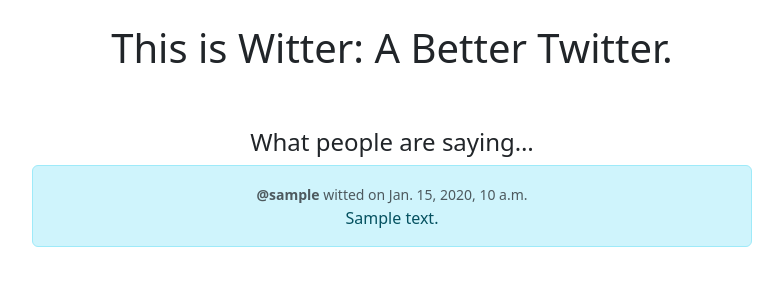
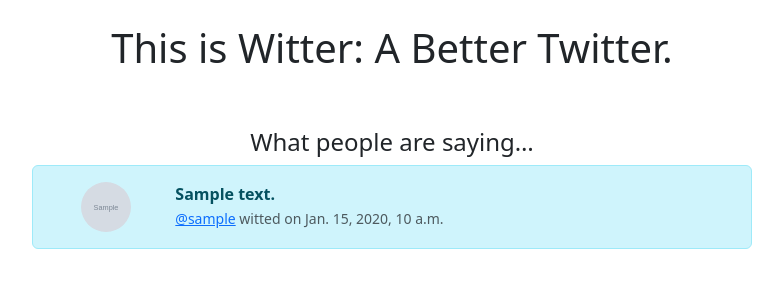
Before and after one commit to chriseborowski/witter, a Django app: page / in a window 1280 px wide. Shown: the part 56-356 px from the top of the page, without its empty margins (62-845 px from the left). Run offline with Django 5.2, Linux system fonts and the light colour scheme; tables that the repository leaves empty hold one stand-in row (values such as "Sample post"); grey boxes marked "Sample" are stand-in pictures.

Commit message:
Add logic to display profile pictures for all users alongside alt/title text for pictures and profile links

```diff
--- a/social/witter/templates/home.html
+++ b/social/witter/templates/home.html
@@ -1,4 +1,5 @@
 {% extends "base.html" %}
+{% load static %}
 
 {% block content %}
 
@@ -12,12 +13,35 @@
 
 {% for witt in witts %}
 
-  <div class="alert alert-info" role="alert">
-    <small class="text-muted">
-      <b>@{{ witt.user.username }}</b> witted on {{ witt.created_at}} <br>
-    </small>
-    {{ witt.body }}
-  </div>
+<div class="alert alert-info" role="alert">
+            <div class="container">
+              <div class="row">
+                <div class="col-2">
+
+                  {% if witt.user.profile.profile_image %}
+                  <img src="{{ witt.user.profile.profile_image.url }}" width="50" height="50" class="rounded-circle" alt="@{{ witt.user.profile.user.username }} on Witter" title="@{{ witt.user.profile.user.username }} on Witter">
+
+                  {% else %}
+
+                  <img src="{% static 'images/default_profile_pic.png' %}" width="50" height="50" class="rounded-circle" alt="@{{ witt.user.profile.user.username }} on Witter" title="@{{ witt.user.profile.user.username }} on Witter">
+
+                  {% endif %}
+
+                </div>
+
+                <div class="col-10" style="text-align: left;">
+
+            <strong>{{ witt.body }}</strong>
+            <br>
+
+            <small class="text-muted">
+              <a href="{{ witt.user.profile.user.username }}" title="@{{ witt.user.profile.user.username }} on Witter">@{{ witt.user.username }}</a> witted on {{ witt.created_at }}
+            </small>
+
+                  </div>
+              </div>
+            </div>
+          </div>
 
 {% endfor %}
 
```
